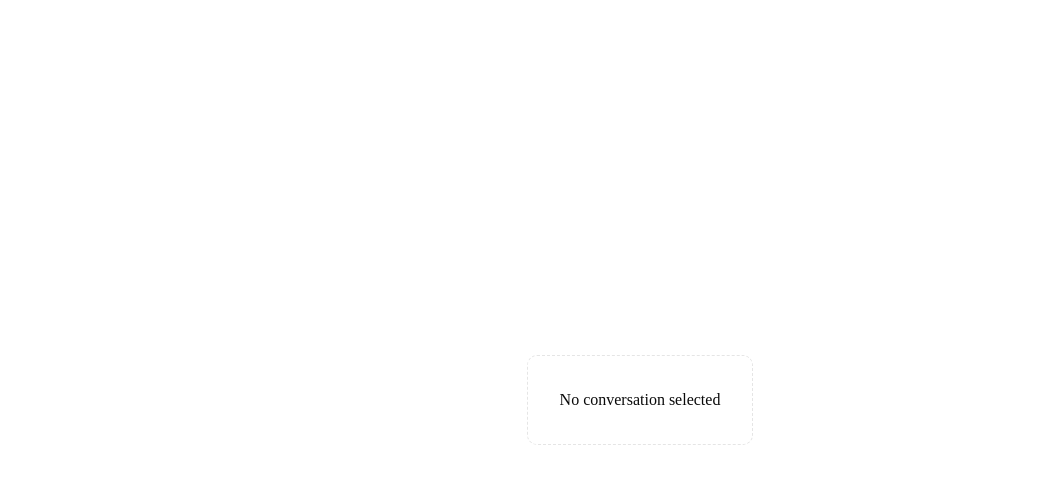
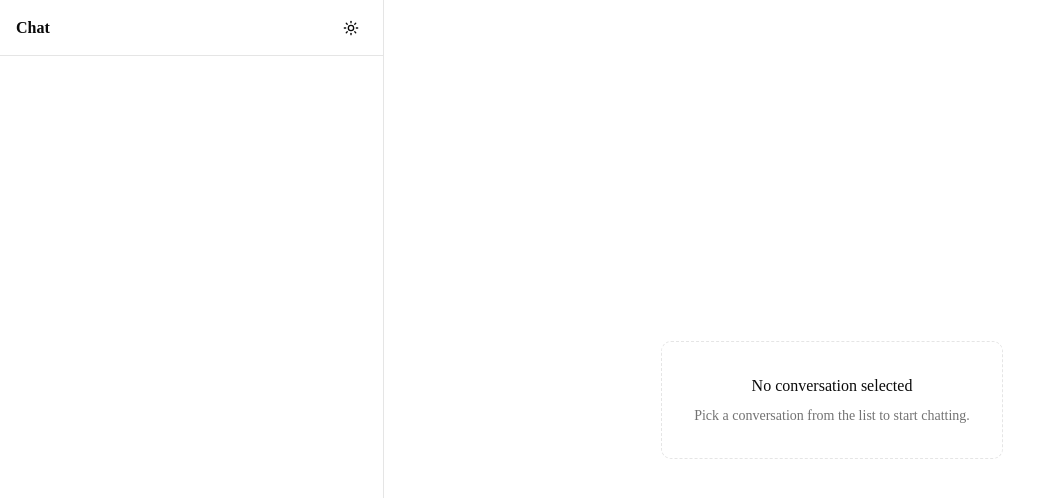
Before and after one commit to yash-189/relay-chat-app, a Next.js app: page / in a window 1280 px wide. Shown: the top 498 px of the page, without its empty margins (0-1050 px from the left). Built offline with nearby package versions, Linux system fonts and the light colour scheme.

Commit message:
feat(app): add responsive chat shell and routes

```diff
--- a/biome.json
+++ b/biome.json
@@ -60,8 +60,13 @@
               "options": {
                 "patterns": [
                   {
-                    "group": ["@/features/**", "@/providers/**", "@/app/**"],
-                    "message": "ui/, lib/ and shared/ sit below features and must not import them."
+                    "group": [
+                      "@/features/**",
+                      "@/providers/**",
+                      "@/app/**",
+                      "@/store/**"
+                    ],
+                    "message": "ui/, lib/ and shared/ sit below features and must not import them or the store."
                   }
                 ]
               }
--- /dev/null
+++ b/src/app/(chat)/chats/[id]/page.tsx
@@ -0,0 +1,5 @@
+export default async function ChatPage({ params }: PageProps<"/chats/[id]">) {
+  const { id } = await params;
+
+  return <div className="flex min-h-0 flex-1 flex-col" data-chat-id={id} />;
+}
--- /dev/null
+++ b/src/app/(chat)/error.tsx
@@ -0,0 +1,25 @@
+"use client";
+
+import { ErrorState } from "@/ui/components/feedback/ErrorState";
+
+export default function ChatError({
+  error,
+  retry,
+}: {
+  error: Error & { digest?: string };
+  retry: () => void;
+}) {
+  return (
+    <div className="flex flex-1 items-center justify-center p-6">
+      <ErrorState
+        title="Something went wrong"
+        description={
+          error.digest
+            ? `Please try again. Reference: ${error.digest}`
+            : "Please try again."
+        }
+        onRetry={retry}
+      />
+    </div>
+  );
+}
--- /dev/null
+++ b/src/app/(chat)/layout.tsx
@@ -0,0 +1,21 @@
+import { site } from "@/lib/site";
+import { ChatShell } from "@/ui/components/layout/ChatShell";
+import { ThemeToggle } from "@/ui/components/theme/ThemeToggle";
+
+export default function ChatLayout({ children }: LayoutProps<"/">) {
+  return (
+    <ChatShell
+      sidebar={
+        <>
+          <header className="flex h-14 shrink-0 items-center justify-between border-b px-4">
+            <span className="font-semibold">{site.name}</span>
+            <ThemeToggle />
+          </header>
+          <div className="min-h-0 flex-1 overflow-y-auto" />
+        </>
+      }
+    >
+      {children}
+    </ChatShell>
+  );
+}
--- /dev/null
+++ b/src/app/(chat)/page.tsx
@@ -0,0 +1,12 @@
+import { EmptyState } from "@/ui/components/feedback/EmptyState";
+
+export default function HomePage() {
+  return (
+    <div className="flex flex-1 items-center justify-center p-6">
+      <EmptyState
+        title="No conversation selected"
+        description="Pick a conversation from the list to start chatting."
+      />
+    </div>
+  );
+}
--- a/src/app/page.tsx
+++ /dev/null
@@ -1,9 +0,0 @@
-import { EmptyState } from "@/ui/components/feedback/EmptyState";
-
-export default function HomePage() {
-  return (
-    <main className="flex flex-1 items-center justify-center p-6">
-      <EmptyState title="No conversation selected" />
-    </main>
-  );
-}
--- /dev/null
+++ b/src/lib/routes.ts
@@ -0,0 +1,4 @@
+export const Routes = {
+  home: "/",
+  chat: (id: string) => `/chats/${encodeURIComponent(id)}`,
+} as const;
--- /dev/null
+++ b/src/ui/components/layout/ChatShell.tsx
@@ -0,0 +1,36 @@
+"use client";
+
+import { useSelectedLayoutSegment } from "next/navigation";
+import type { ReactNode } from "react";
+import { cn } from "@/lib/utils";
+
+interface ChatShellProps {
+  sidebar: ReactNode;
+  children: ReactNode;
+}
+
+// On small screens only one pane fits, so an open chat hides the sidebar.
+export function ChatShell({ sidebar, children }: ChatShellProps) {
+  const isChatOpen = useSelectedLayoutSegment() !== null;
+
+  return (
+    <div className="flex h-dvh overflow-hidden">
+      <aside
+        className={cn(
+          "w-full flex-col border-r md:flex md:w-80 lg:w-96",
+          isChatOpen ? "hidden" : "flex",
+        )}
+      >
+        {sidebar}
+      </aside>
+      <main
+        className={cn(
+          "min-w-0 flex-1 flex-col md:flex",
+          isChatOpen ? "flex" : "hidden",
+        )}
+      >
+        {children}
+      </main>
+    </div>
+  );
+}
```
